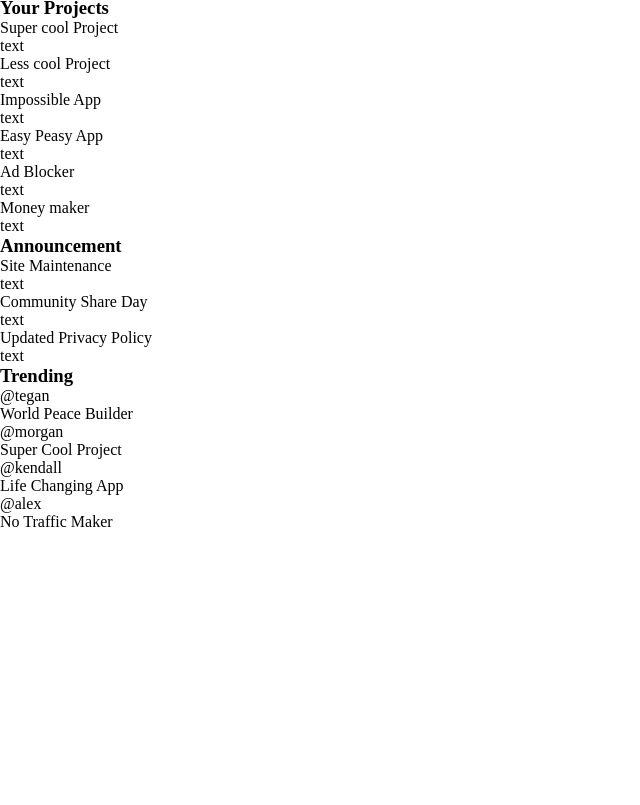
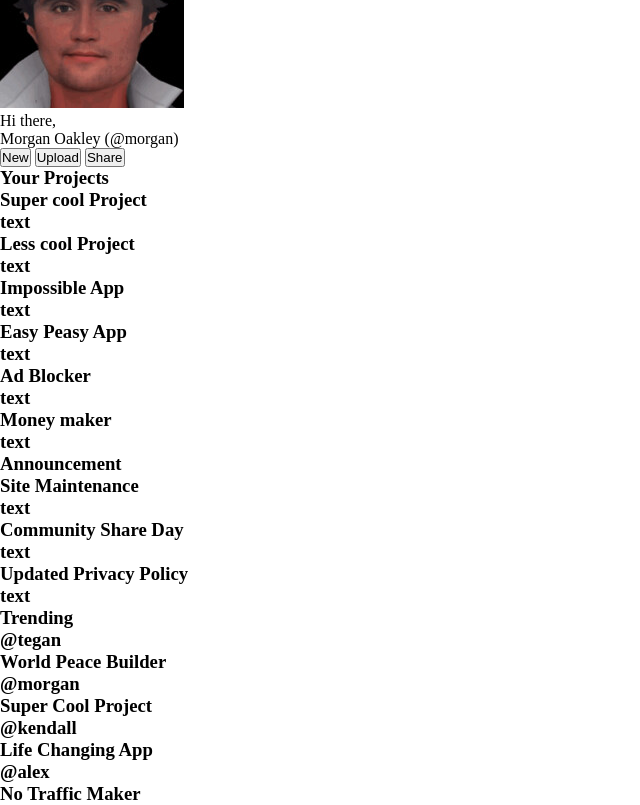
Before and after one commit to t0dii/TOP-AdminDashboard, a plain HTML site: page index.html in a window 1280 px wide. Shown: the part 131-936 px from the top of the page, without its empty margins (0-640 px from the left). Before the commit the page ends 800 px from the top, so only its background shows below. Drawn offline with nearby package versions, Linux system fonts and the light colour scheme.

Commit message:
Fixed the structure of the page. Added temporary image

```diff
--- a/index.html
+++ b/index.html
@@ -28,65 +28,70 @@
         <div class="header">
             <div class="top-nav">
                 <input type="text"/>
-                logo here
-                <img href="#"/>
                 <p>Morgan Oakley</p>
+            </div>
 
-            </div>
-            <div class="logo">
-                logo
-            </div>
-            <div class="header-buttons">
+            <div class="bottom-header">
+                <div class="header-content">
+                    <img src="0a4d32c41d6779a543c7a522eaa4a31ac639f0fe_full.png">
                     <p>Hi there,</p>
                     <p>Morgan Oakley (@morgan)</p>
+                </div>
+
+                <div class="header-buttons">
                     <button>New</button>
                     <button>Upload</button>
                     <button>Share</button>
                 </div>
             </div>
+        </div>
 
         <div class="main-content">
+            <section>
                 <div class="project-header">
                     <h3>Your Projects</h3>
                 </div>
                 <div class="card">
-                <p class="title">Super cool Project</p>
+                    <h3 class="title">Super cool Project<h3/>
                     <p>text</p>
                 </div>
                 <div class="card">
-                <p class="title">Less cool Project</p>
+                    <h3 class="title">Less cool Project<h3/>
                     <p>text</p>
                 </div>
                 <div class="card">
-                <p class="title">Impossible App</p>
+                    <h3 class="title">Impossible App<h3/>
                     <p>text</p>
                 </div>
                 <div class="card">
-                <p class="title">Easy Peasy App</p>
+                    <h3 class="title">Easy Peasy App<h3/>
                     <p>text</p>
                 </div>
                 <div class="card">
-                <p class="title">Ad Blocker</p>
+                    <h3 class="title">Ad Blocker<h3/>
                     <p>text</p>
                 </div>
                 <div class="card">
-                <p class="title">Money maker</p>
+                    <h3 class="title">Money maker<h3/p>
                     <p>text</p>
                 </div>
+            </section>
+
+            <section>
 
                 <div class="announcement-header">
                     <h3>Announcement</h3>
                 </div>
                 <div class="announcement">
-                <p class="title-announcement">Site Maintenance</p>
+                    <h3 class="title-announcement">Site Maintenance<h3/>
                     <p>text</p>
                 </div>
                 <div class="announcement">
-                <p class="title-announcement">Community Share Day</p>
+                    <h3 class="title-announcement">Community Share Day<h3/>
                     <p>text</p>
                 </div>
                 <div class="announcement">
-                <p class="title-announcement">Updated Privacy Policy</p>
+                    <h3 class="title-announcement">Updated Privacy Policy<h3/>
                     <p>text</p>
                 </div>
 
@@ -94,30 +99,22 @@
                     <h3>Trending</h3>
                 </div>
                 <div class="trending">
-                <p class="title-trending">@tegan</p>
+                    <h3 class="title-trending">@tegan<h3/>
                     <p>World Peace Builder</p>
                 </div>
                 <div class="trending">
-                <p class="title-trending">@morgan</p>
+                    <h3 class="title-trending">@morgan<h3/>
                     <p>Super Cool Project</p>
                 </div>
                 <div class="trending">
-                <p class="title-trending">@kendall</p>
+                    <h3 class="title-trending">@kendall<h3/>
                     <p>Life Changing App</p>
                 </div>
                 <div class="trending">
-                <p class="title-trending">@alex</p>
+                    <h3 class="title-trending">@alex<h3/>
                     <p>No Traffic Maker</p>
                 </div>
-        </div>
-
-
-	</div>
-
-
-
-
-
+            </section>
 
     	</div>
 </body>
```
Also changed, not shown: 0a4d32c41d6779a543c7a522eaa4a31ac639f0fe_full.png (added). Lines whose indentation alone changed are shown as unchanged.
